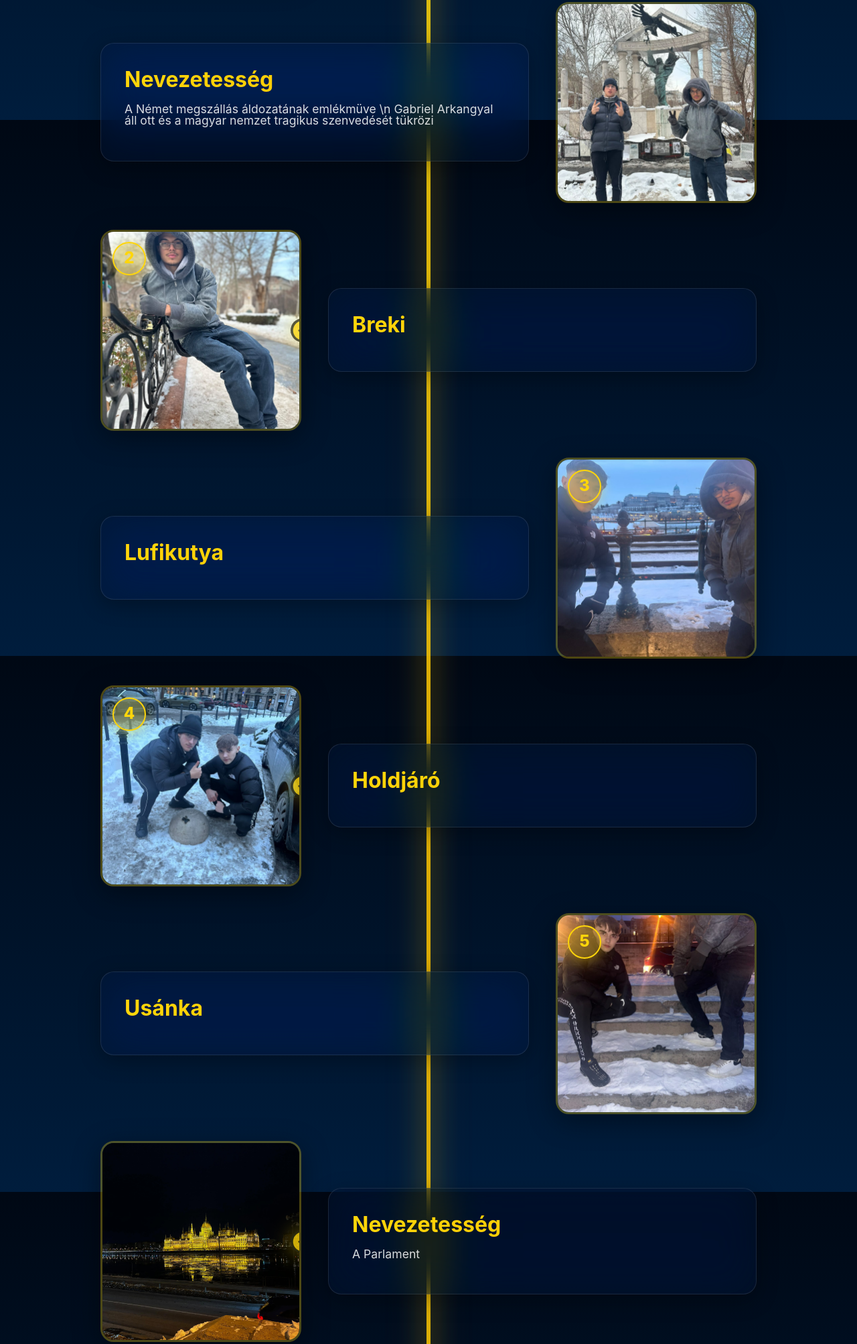
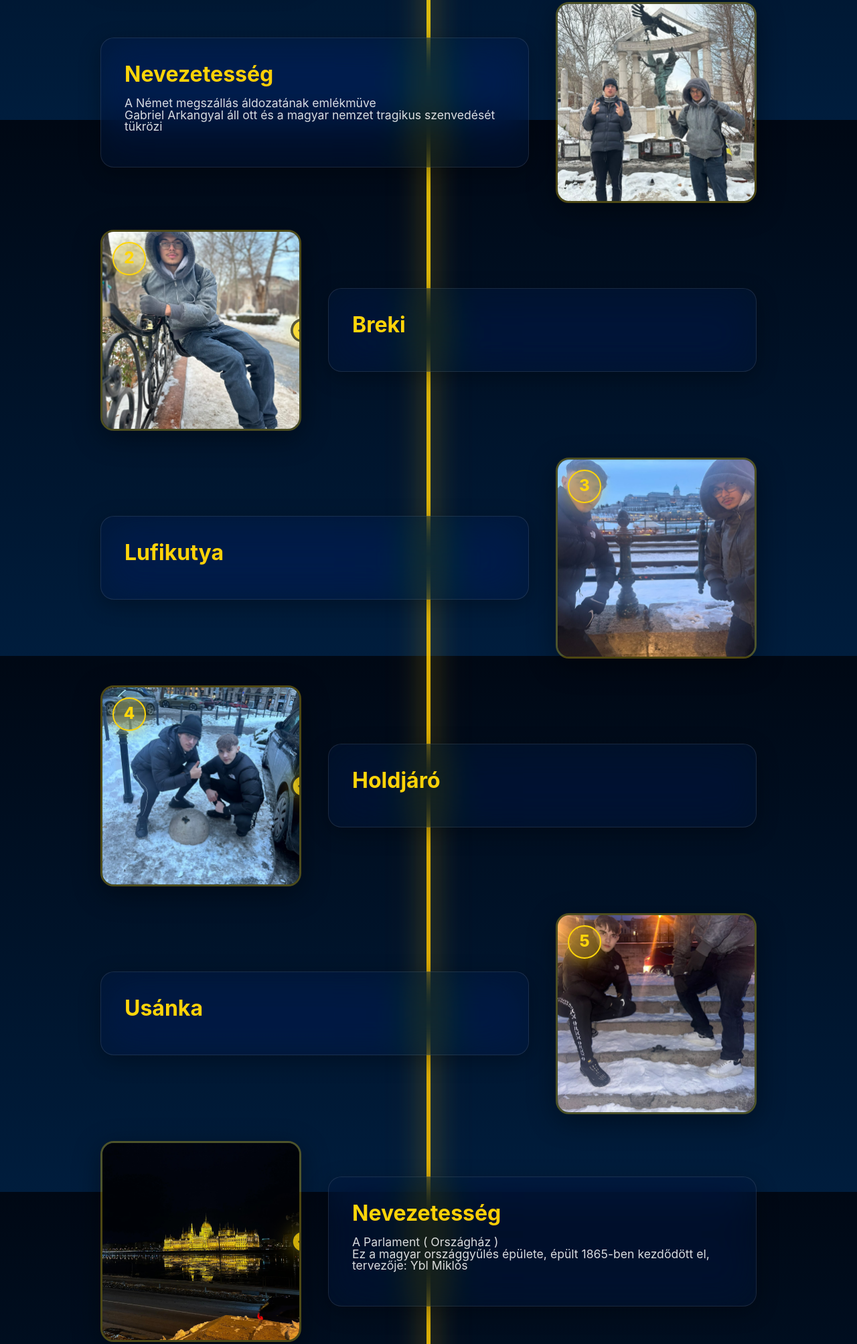
Before and after one commit to nikolaszlaszlo/kolotko, a plain HTML site: page weblap/index.html in a window 1280 px wide. Shown: the part 5421-7427 px from the top of the page at 67% size. Drawn offline with nearby package versions, Linux system fonts and the light colour scheme.

Commit message:
[+] Weblap Update

```diff
--- a/weblap/index.html
+++ b/weblap/index.html
@@ -1128,7 +1128,7 @@
                         </div>
                         <div class="utvonal-content">
                             <h3 class="utvonal-title">Nevezetesség</h3>
-                            <p class="utvonal-text">A Német megszállás áldozatának emlékmüve \n Gabriel Arkangyal áll ott és a magyar nemzet tragikus szenvedését tükrözi</p>
+                            <p class="utvonal-text">A Német megszállás áldozatának emlékmüve<br>Gabriel Arkangyal áll ott és a magyar nemzet tragikus szenvedését tükrözi</p>
                         </div>
                     </div>
 
@@ -1178,7 +1178,7 @@
                         </div>
                         <div class="utvonal-content">
                             <h3 class="utvonal-title">Nevezetesség</h3>
-                            <p class="utvonal-text">A Parlament</p>
+                            <p class="utvonal-text">A Parlament ( Országház )<br>Ez a magyar országgyűlés épülete, épült 1865-ben kezdődött el, tervezője: Ybl Miklós</p>
                         </div>
                     </div>
 
@@ -1209,7 +1209,7 @@
                         </div>
                         <div class="utvonal-content">
                             <h3 class="utvonal-title">Nevezetesség</h3>
-                            <p class="utvonal-text">A Nyugati Pályaudvar</p>
+                            <p class="utvonal-text">A Nyugati Pályaudvar<br>1877 óta működik, ez a legrégebbi vasúti fejállomása Budapestnek</p>
                         </div>
                     </div>
 
```
